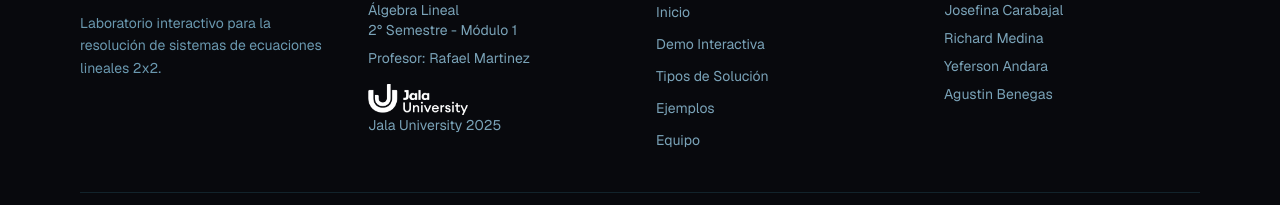
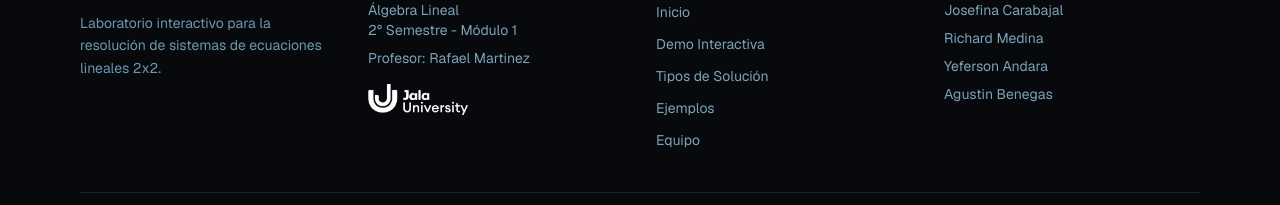
Before and after one commit to rmedina13118/Gauss-Lab_ColabWork-Algebra, a Next.js app: page / in a window 1280 px wide. Shown: the part 8977-9182 px from the top of the page. Built offline with nearby package versions, Linux system fonts and the light colour scheme.

Commit message:
feat: remove footer copyright notice\n\nRemoved "Jala University 2025" text from footer for branding update

```diff
--- a/components/footer.tsx
+++ b/components/footer.tsx
@@ -40,7 +40,6 @@ export function Footer() {
               <li>Profesor: Rafael Martinez</li>
               <li className="pt-2">
                 <img src={'/logo-jala.webp'} width={100} height={100} alt="logo-jala" />
-                <p>Jala University 2025</p>
               </li>
             </ul>
           </div>
```
